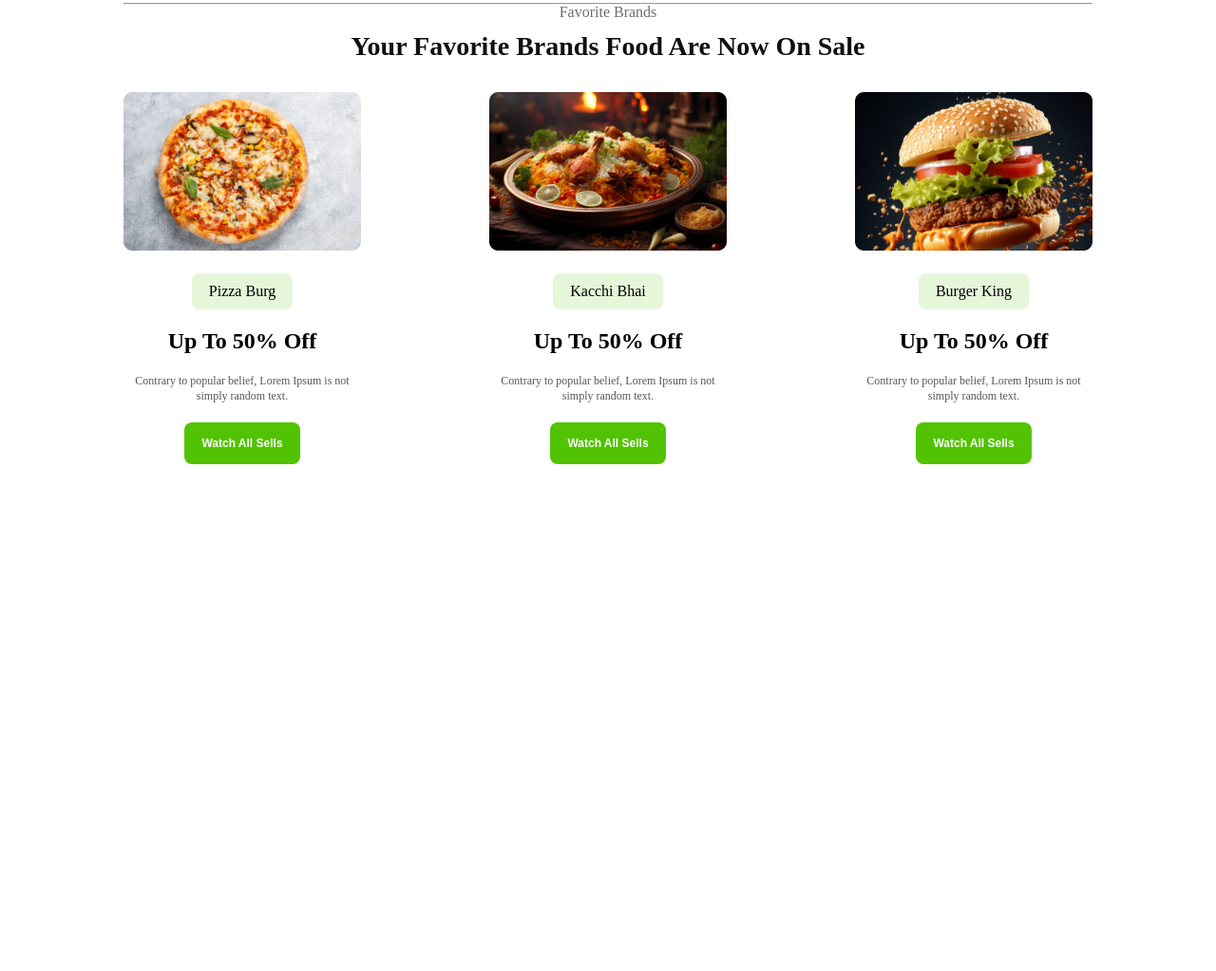
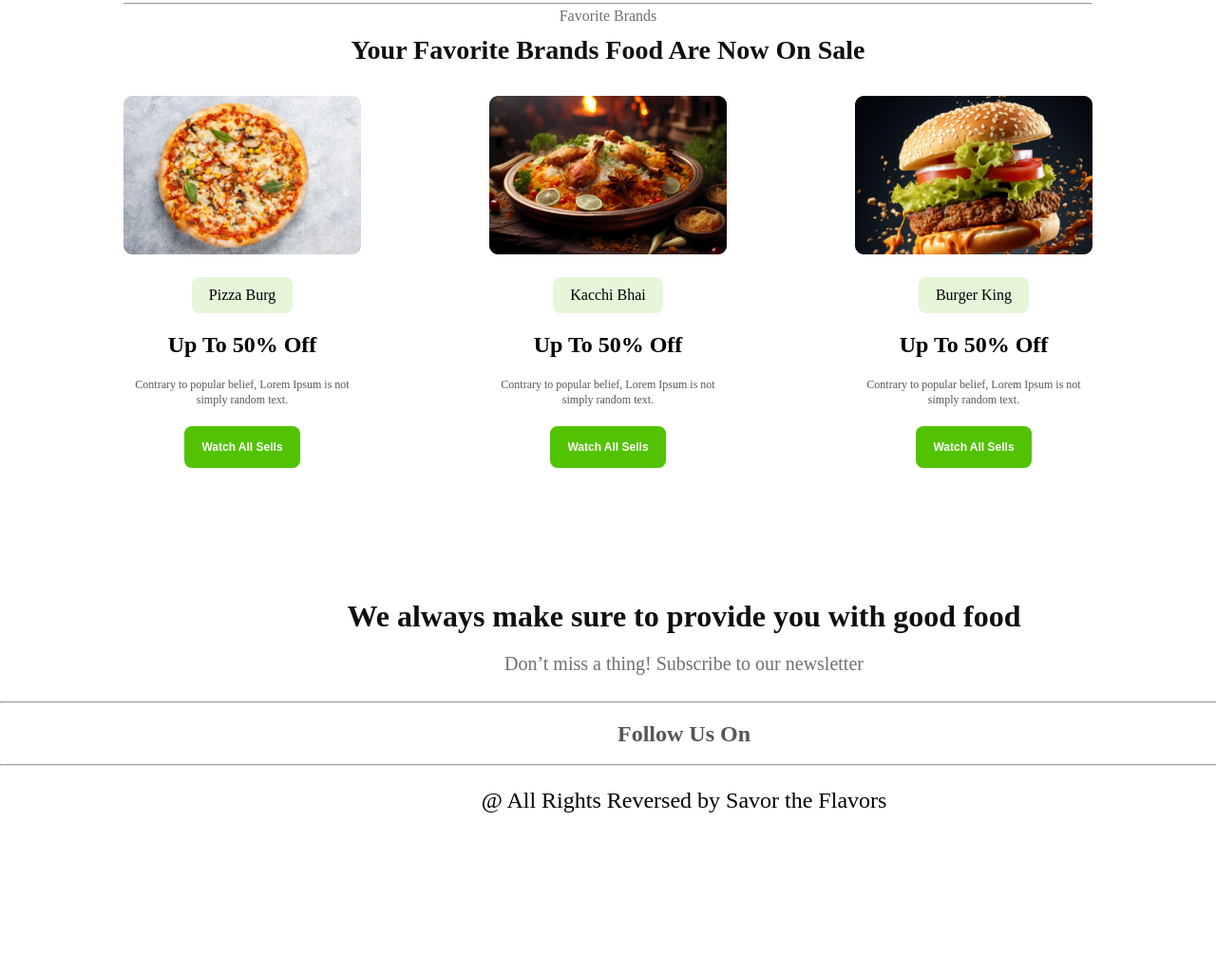
Before and after one commit to UmarHossain1/Food-Restaurant, a plain HTML site: page index.html in a window 1280 px wide. Shown: the part 712-1735 px from the top of the page at 95% size. Before the commit the page ends 1301 px from the top, so only its background shows below. Drawn offline with Linux system fonts and the light colour scheme.

Commit message:
added an footer section

```diff
--- a/index.html
+++ b/index.html
@@ -71,5 +71,19 @@
         </div>
       </div>
     </section>
+    <footer id="footer-body">
+      <div class="footer-content">
+        <h2 class="footer-title">
+          We always make sure to provide you with good food
+        </h2>
+        <p class="footer-para">
+          Don’t miss a thing! Subscribe to our newsletter
+        </p>
+        <hr />
+        <h4 class="footer-subtitle">Follow Us On</h4>
+        <hr />
+        <h3 class="footer-end">@ All Rights Reversed by Savor the Flavors</h3>
+      </div>
+    </footer>
   </body>
 </html>
--- a/styles/style.css
+++ b/styles/style.css
@@ -14,6 +14,7 @@
   border-radius: 8px;
   background: rgb(82, 195, 3);
   border: none;
+  cursor: pointer;
 }
 .btn-container {
   text-align: center;
@@ -85,20 +86,20 @@
   text-align: center;
   opacity: 0.6;
   margin-bottom: 12px;
+  margin-top: 4px;
 }
 .card-container {
   margin-top: 32px;
   display: flex;
   justify-content: space-between;
 }
-.card .details{
+.card .details {
   color: rgb(16, 16, 16);
   font-size: 12px;
   font-weight: 500;
   line-height: 16px;
   text-align: center;
   opacity: 0.7;
-
 }
 .card {
   max-width: 250px;
@@ -119,3 +120,47 @@
   background: rgba(82, 195, 3, 0.15);
   border-radius: 8px;
 }
+
+#footer-body {
+  width: 1440px;
+  margin: 0 auto;
+  height: 400px;
+}
+
+.footer-content {
+  text-align: center;
+}
+.footer-title {
+  color: rgb(16, 16, 16);
+  font-size: 32px;
+  font-weight: 600;
+  line-height: 52px;
+  text-align: center;
+  margin-top: 130px;
+  margin-bottom: 16px;
+}
+.footer-para {
+  color: rgb(16, 16, 16);
+  font-size: 20px;
+  font-weight: 500;
+  line-height: 16px;
+  text-align: center;
+  opacity: 0.6;
+  margin-bottom: 32px;
+}
+.footer-subtitle {
+  color: rgb(16, 16, 16);
+  font-size: 24px;
+  font-weight: 600;
+  line-height: 32px;
+  text-align: center;
+  opacity: 0.7;
+  margin: 16px;
+}
+.footer-end {
+  font-size: 24px;
+  font-weight: 500;
+  line-height: 48px;
+  text-align: center;
+  margin-top: 12px;
+}
```
Lines whose indentation alone changed are shown as unchanged.
